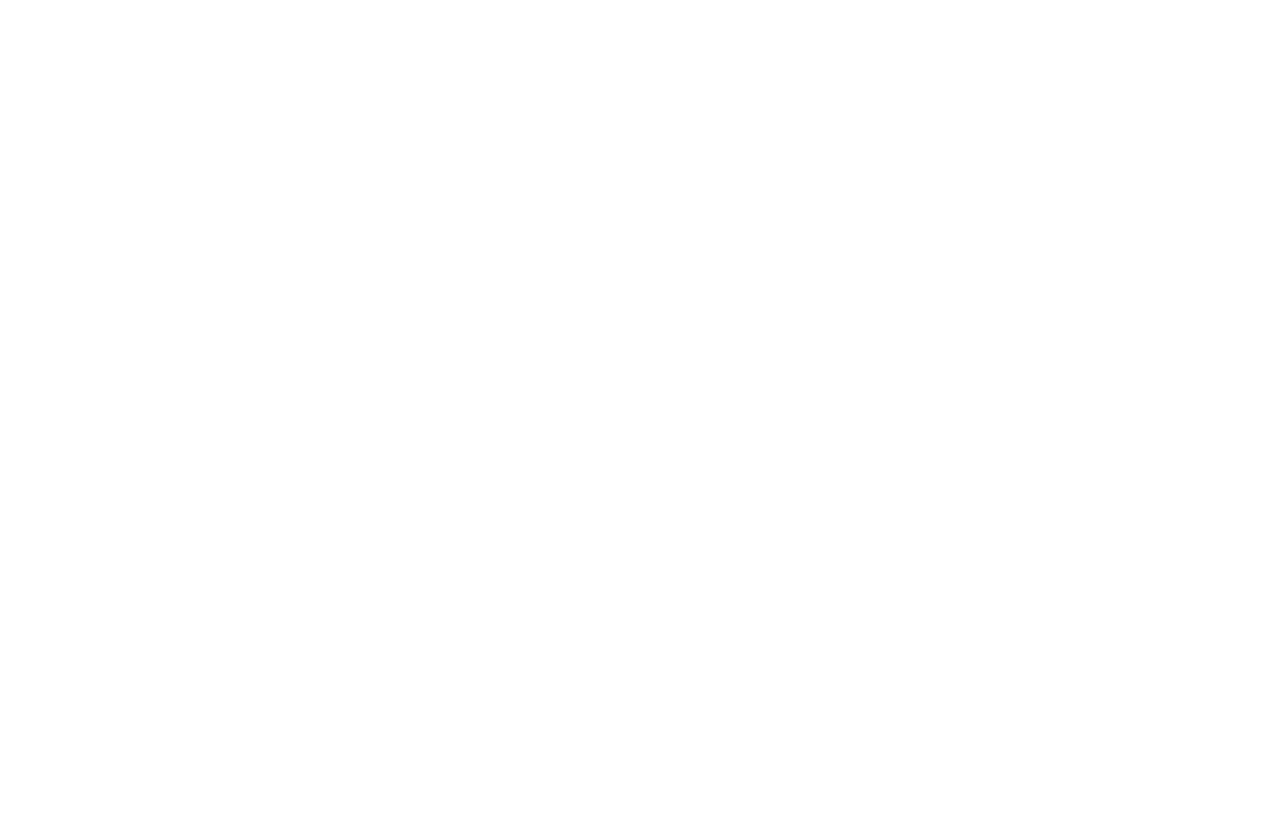
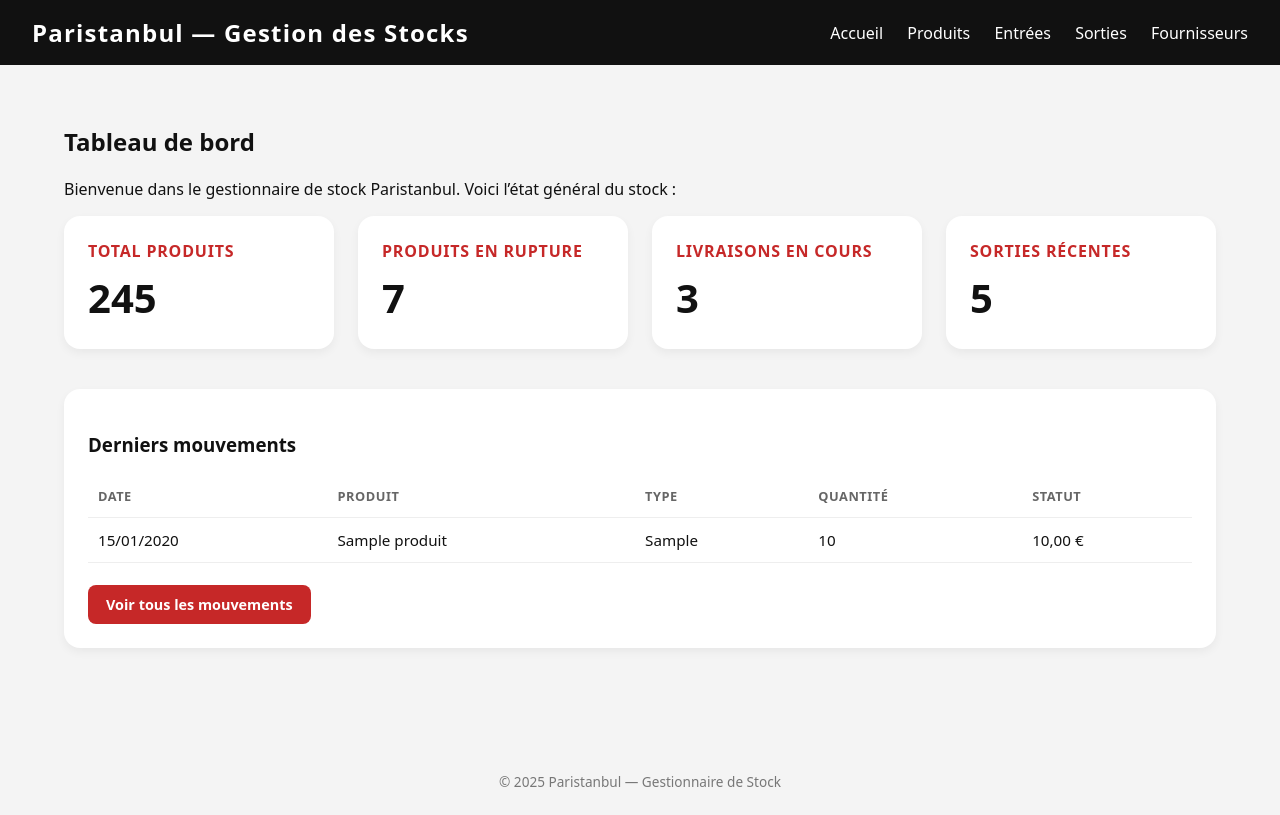
Before and after one commit to Redalak/gestionnaireParistanbul, a PHP site: page / in a window 1280 px wide. Before the commit the page is empty. Run offline with PHP 8.4, Linux system fonts and the light colour scheme; tables that the repository leaves empty or names only in its code hold one stand-in row (values such as "Sample post").

Commit message:
arbo, bdd, index

```diff
--- a/index.php
+++ b/index.php
@@ -1 +1,232 @@
 <?php
+session_start();
+require_once __DIR__ . '/src/Bdd.php';
+$bdd = Bdd::connect();
+
+$produits = $bdd->query("SELECT * FROM produits ORDER BY date_ajout DESC LIMIT 5")->fetchAll();
+
+// Données temporaires (plus tard remplacées par ta BDD)
+$totalProduits = 245;
+$produitsEnRupture = 7;
+$livraisonsEnCours = 3;
+$sortiesRecente = 5;
+?>
+<!doctype html>
+<html lang="fr">
+<head>
+    <meta charset="utf-8" />
+    <meta name="viewport" content="width=device-width, initial-scale=1" />
+    <title>Paristanbul — Gestionnaire de Stock</title>
+
+    <style>
+        :root {
+            --rouge: #c62828;
+            --noir: #111;
+            --gris: #f4f4f4;
+            --blanc: #fff;
+        }
+
+        * {
+            box-sizing: border-box;
+            font-family: 'Plus Jakarta Sans', system-ui, sans-serif;
+        }
+
+        body {
+            margin: 0;
+            background: var(--gris);
+            color: var(--noir);
+        }
+
+        /* HEADER */
+        header {
+            background: var(--noir);
+            color: var(--blanc);
+            padding: 16px 32px;
+            display: flex;
+            align-items: center;
+            justify-content: space-between;
+        }
+
+        header h1 {
+            margin: 0;
+            font-size: 1.5rem;
+            letter-spacing: .05em;
+        }
+
+        nav a {
+            color: var(--blanc);
+            text-decoration: none;
+            margin-left: 20px;
+            font-weight: 500;
+            transition: opacity .2s;
+        }
+
+        nav a:hover { opacity: 0.8; }
+
+        /* MAIN */
+        main {
+            padding: 40px 5%;
+        }
+
+        .dashboard {
+            display: grid;
+            grid-template-columns: repeat(auto-fit, minmax(260px, 1fr));
+            gap: 24px;
+        }
+
+        .card {
+            background: var(--blanc);
+            border-radius: 16px;
+            box-shadow: 0 4px 10px rgba(0,0,0,.05);
+            padding: 24px;
+            transition: transform .2s;
+        }
+
+        .card:hover {
+            transform: translateY(-4px);
+        }
+
+        .card h3 {
+            margin: 0 0 8px;
+            font-size: 1rem;
+            text-transform: uppercase;
+            letter-spacing: .05em;
+            color: var(--rouge);
+        }
+
+        .card .number {
+            font-size: 2.5rem;
+            font-weight: 700;
+        }
+
+        /* TABLEAU */
+        .table-zone {
+            margin-top: 40px;
+            background: var(--blanc);
+            border-radius: 16px;
+            padding: 24px;
+            box-shadow: 0 4px 10px rgba(0,0,0,.05);
+        }
+
+        table {
+            width: 100%;
+            border-collapse: collapse;
+            font-size: 0.95rem;
+        }
+
+        th, td {
+            text-align: left;
+            padding: 12px 10px;
+            border-bottom: 1px solid #eee;
+        }
+
+        th {
+            text-transform: uppercase;
+            font-size: .8rem;
+            letter-spacing: .04em;
+            color: #666;
+        }
+
+        tr:hover {
+            background: #fafafa;
+        }
+
+        .btn {
+            display: inline-block;
+            padding: 10px 18px;
+            background: var(--rouge);
+            color: var(--blanc);
+            border-radius: 8px;
+            text-decoration: none;
+            font-size: .9rem;
+            font-weight: 600;
+            transition: background .2s;
+        }
+
+        .btn:hover {
+            background: #a11f1f;
+        }
+
+        footer {
+            text-align: center;
+            padding: 24px;
+            font-size: .85rem;
+            color: #777;
+            margin-top: 60px;
+        }
+    </style>
+</head>
+<body>
+
+<header>
+    <h1>Paristanbul — Gestion des Stocks</h1>
+    <nav>
+        <a href="#">Accueil</a>
+        <a href="#">Produits</a>
+        <a href="#">Entrées</a>
+        <a href="#">Sorties</a>
+        <a href="#">Fournisseurs</a>
+    </nav>
+</header>
+
+<main>
+    <h2>Tableau de bord</h2>
+    <p>Bienvenue dans le gestionnaire de stock Paristanbul. Voici l’état général du stock :</p>
+
+    <section class="dashboard">
+        <div class="card">
+            <h3>Total Produits</h3>
+            <div class="number"><?= $totalProduits ?></div>
+        </div>
+
+        <div class="card">
+            <h3>Produits en rupture</h3>
+            <div class="number"><?= $produitsEnRupture ?></div>
+        </div>
+
+        <div class="card">
+            <h3>Livraisons en cours</h3>
+            <div class="number"><?= $livraisonsEnCours ?></div>
+        </div>
+
+        <div class="card">
+            <h3>Sorties récentes</h3>
+            <div class="number"><?= $sortiesRecente ?></div>
+        </div>
+    </section>
+
+    <section class="table-zone">
+        <h3>Derniers mouvements</h3>
+        <table>
+            <thead>
+            <tr>
+                <th>Date</th>
+                <th>Produit</th>
+                <th>Type</th>
+                <th>Quantité</th>
+                <th>Statut</th>
+            </tr>
+            </thead>
+            <tbody>
+            <?php foreach ($produits as $p): ?>
+                <tr>
+                    <td><?= date('d/m/Y', strtotime($p['date_ajout'])) ?></td>
+                    <td><?= htmlspecialchars($p['nom']) ?></td>
+                    <td><?= htmlspecialchars($p['categorie']) ?></td>
+                    <td><?= (int)$p['quantite'] ?></td>
+                    <td><?= number_format($p['prix_unitaire'], 2, ',', ' ') ?> €</td>
+                </tr>
+            <?php endforeach; ?>
+            </tbody>
+        </table>
+        <br>
+        <a href="#" class="btn">Voir tous les mouvements</a>
+    </section>
+</main>
+
+<footer>
+    &copy; <?= date('Y') ?> Paristanbul — Gestionnaire de Stock
+</footer>
+
+</body>
+</html>
--- /dev/null
+++ b/src/Bdd.php
@@ -0,0 +1,50 @@
+<?php
+declare(strict_types=1);
+
+class Bdd {
+    private static ?PDO $pdo = null;
+
+    public static function connect(): PDO {
+        if (self::$pdo === null) {
+
+            // ✅ Détection automatique de l’environnement
+            $isMac = stripos(PHP_OS, 'Darwin') !== false; // macOS = MAMP
+            $isWin = stripos(PHP_OS, 'WIN') !== false;    // Windows = WAMP
+
+            // 🔧 Connexion adaptée
+            if ($isMac) {
+                $host = 'localhost';
+                $dbname = 'stock_paristanbul';
+                $user = 'root';
+                $pass = 'root'; // MAMP
+            } elseif ($isWin) {
+                $host = 'localhost';
+                $dbname = 'stock_paristanbul';
+                $user = 'root';
+                $pass = ''; // WAMP
+            } else {
+                // Par sécurité : autre environnement (Linux, etc.)
+                $host = 'localhost';
+                $dbname = 'stock_paristanbul';
+                $user = 'root';
+                $pass = '';
+            }
+
+            try {
+                self::$pdo = new PDO(
+                    "mysql:host=$host;dbname=$dbname;charset=utf8mb4",
+                    $user,
+                    $pass,
+                    [
+                        PDO::ATTR_ERRMODE => PDO::ERRMODE_EXCEPTION,
+                        PDO::ATTR_DEFAULT_FETCH_MODE => PDO::FETCH_ASSOC,
+                    ]
+                );
+            } catch (PDOException $e) {
+                die('❌ Erreur de connexion à la base de données : ' . $e->getMessage());
+            }
+        }
+
+        return self::$pdo;
+    }
+}
```
